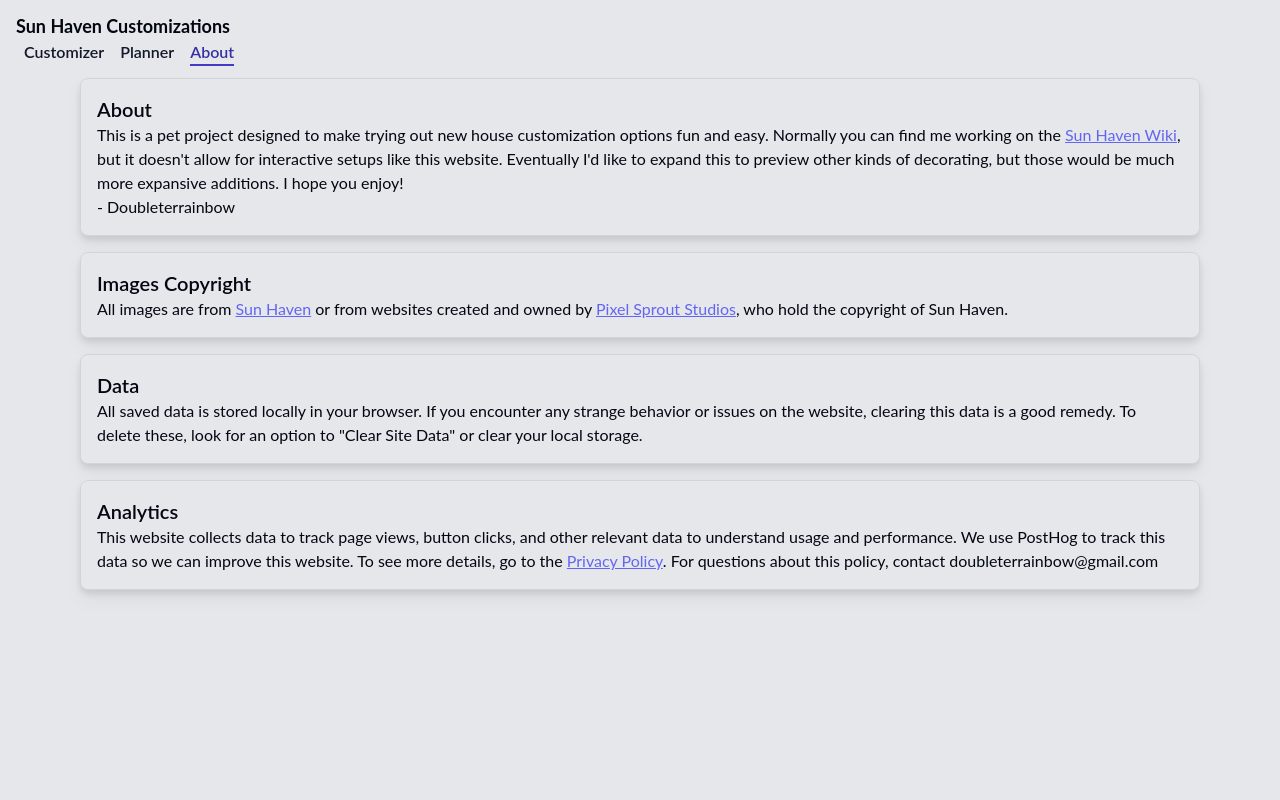
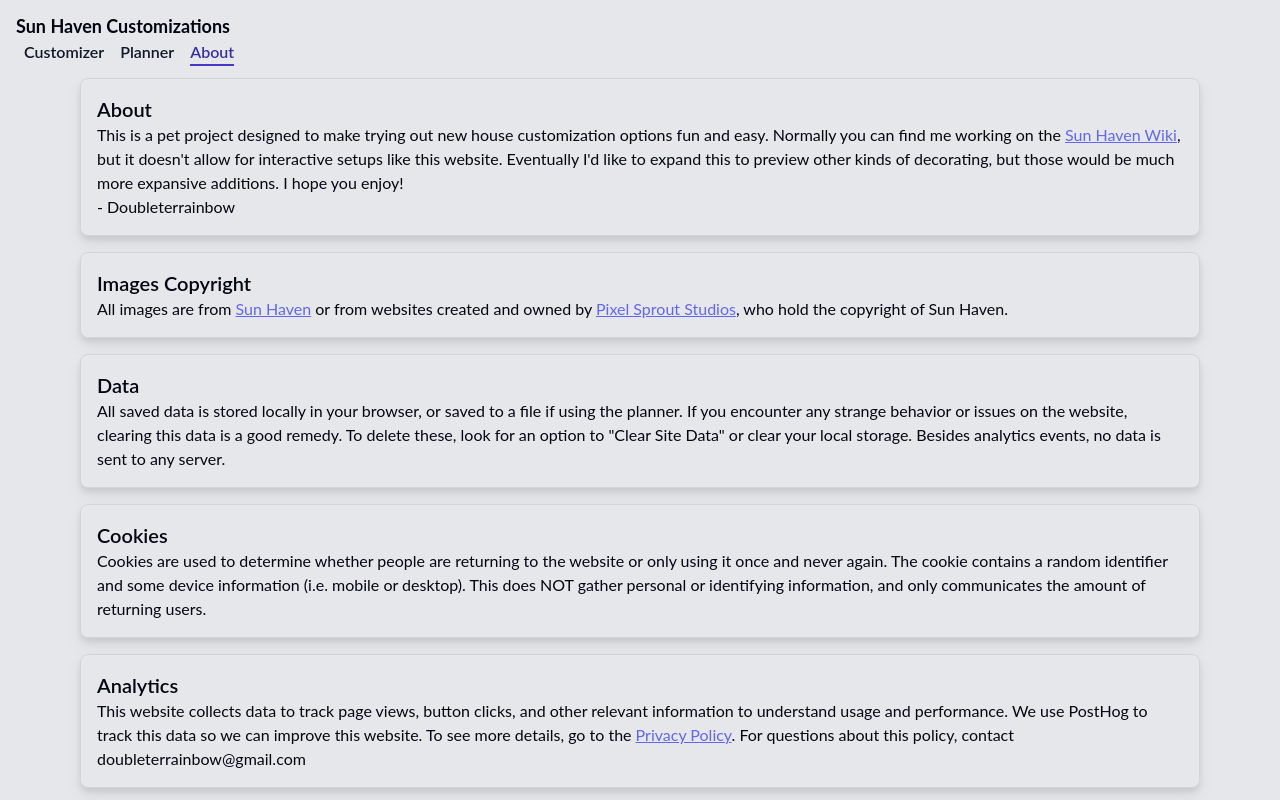
Before and after one commit to allisonjoycarter/haven-decorator, a Nuxt app: page /about in a window 1280 px wide. Built offline with nearby package versions, Linux system fonts and the light colour scheme.

Commit message:
better cookie descriptions

```diff
--- a/app.vue
+++ b/app.vue
@@ -8,7 +8,8 @@
       >
       <div class="flex flex-col mx-auto p-4 gap-2">
         <p>
-          We use tracking cookies to improve this website. And by we, I mean me. I just want to know what the most used parts of this website are.
+          We use tracking cookies to improve this website. This contains a random identifier to tell us
+          whether people return to the website or hate it and never visit again. To learn more, visit <NuxtLink to="/about">about</NuxtLink>.
         </p>
         <button class="btn-primary" @click="acceptCookies">Accept Cookies</button>
         <button class="btn-text" @click="declineCookies">Decline Cookies</button>
--- a/pages/about.vue
+++ b/pages/about.vue
@@ -29,16 +29,26 @@
         <div class="mx-auto">
           <h3 class="text-xl font-semibold">Data</h3>
           <p>
-            All saved data is stored locally in your browser. If you encounter any strange behavior or issues on the website, clearing this data is a good remedy. To delete these, look for an option to "Clear Site Data" or clear your local storage.
+            All saved data is stored locally in your browser, or saved to a file if using the planner. If you encounter any strange behavior or issues on the website, clearing this data is a good remedy.
+            To delete these, look for an option to "Clear Site Data" or clear your local storage. Besides analytics events, no data is sent to any server.
           </p>
         </div>
       </div>
-
+      <div>
+        <div class="my-4 elevated-card">
+          <h3 class="text-xl font-semibold">Cookies</h3>
+          <div>
+            Cookies are used to determine whether people are returning to the website or only using it once
+            and never again. The cookie contains a random identifier and some device information (i.e. mobile or desktop).
+            This does NOT gather personal or identifying information, and only communicates the amount of returning users.
+          </div>
+        </div>
+      </div>
       <div>
         <div class="my-4 elevated-card">
           <h3 class="text-xl font-semibold">Analytics</h3>
           <div>
-              This website collects data to track page views, button clicks, and other relevant data to
+            This website collects data to track page views, button clicks, and other relevant information to
             understand usage and performance. We use PostHog to track this data so we can
             improve this website. To see more details, go to the <a href="/privacy-policy">Privacy Policy</a>.
             For questions about this policy, contact doubleterrainbow@gmail.com
```
Lines whose indentation alone changed are shown as unchanged.
